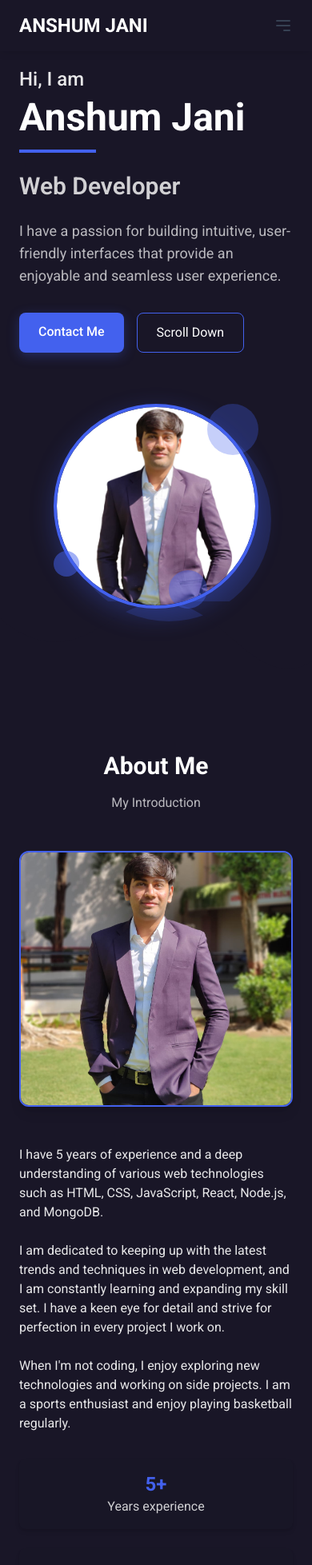
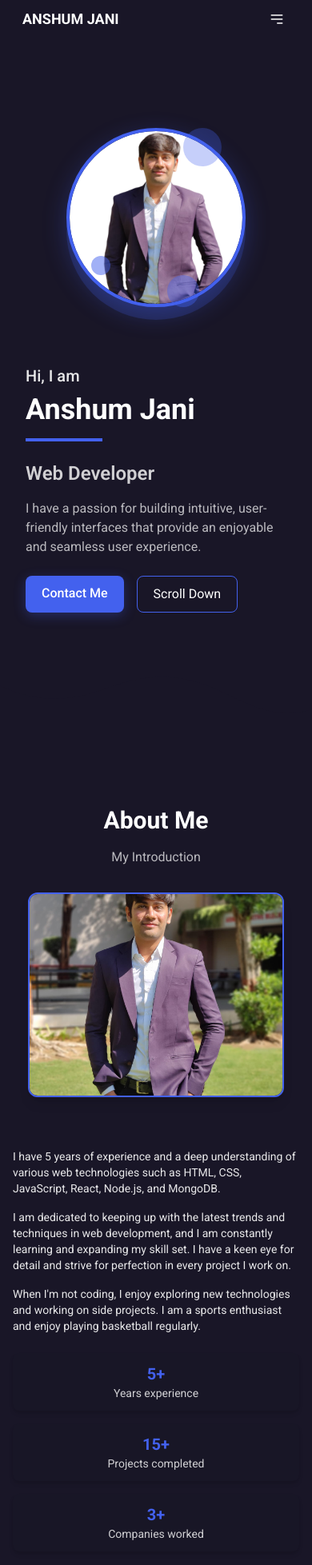
Before and after one commit to Anshum016/PortfolioWebsite, a React (Vite) app: page / in a window 390 px wide. Shown: the top 1957 px of the page at 80% size. Built offline with nearby package versions, Linux system fonts and the light colour scheme; a web font is replaced by a local one.

Commit message:
Second Commit

```diff
--- a/src/App.css
+++ b/src/App.css
@@ -1,12 +1,18 @@
 /* Global styles */
 html {
   scroll-behavior: smooth;
+  scroll-padding-top: 80px; /* Increased to better account for navbar on small screens */
+}
+
+body {
+  overflow-x: hidden; /* Prevent horizontal scrolling on mobile */
 }
 
 /* Main container styles */
 .main-container {
   min-height: 100vh;
   position: relative;
+  overflow-x: hidden;
 }
 
 /* Content wrapper styles */
@@ -35,6 +41,28 @@ html {
   transition: background-color 0.3s ease;
   position: relative;
   overflow: hidden; /* Added for shape dividers */
+  padding-bottom: 50px; /* Space for shape dividers */
+}
+
+/* Apply padding to all sections (except home which is handled individually) */
+#skills, #services, #portfolio, #contact {
+  padding-top: 28px;
+}
+
+@media (min-width: 640px) {
+  #home, #about, #skills, #services, #portfolio, #contact {
+    padding-bottom: 70px;
+  }
+
+  #skills, #services, #portfolio, #contact {
+    padding-top: 24px;
+  }
+}
+
+@media (min-width: 1024px) {
+  #home, #about, #skills, #services, #portfolio, #contact {
+    padding-bottom: 90px;
+  }
 }
 
 /* Shape Dividers */
@@ -60,7 +88,19 @@ html {
   position: relative;
   display: block;
   width: calc(100% + 1.3px);
-  height: 92px;
+  height: 50px;
+}
+
+@media (min-width: 640px) {
+  .shape-divider.wave svg {
+    height: 70px;
+  }
+}
+
+@media (min-width: 1024px) {
+  .shape-divider.wave svg {
+    height: 92px;
+  }
 }
 
 .shape-divider.wave .shape-fill {
@@ -72,7 +112,19 @@ html {
   position: relative;
   display: block;
   width: calc(100% + 1.3px);
-  height: 69px;
+  height: 40px;
+}
+
+@media (min-width: 640px) {
+  .shape-divider.triangle svg {
+    height: 55px;
+  }
+}
+
+@media (min-width: 1024px) {
+  .shape-divider.triangle svg {
+    height: 69px;
+  }
 }
 
 .shape-divider.triangle .shape-fill {
@@ -84,7 +136,19 @@ html {
   position: relative;
   display: block;
   width: calc(100% + 1.3px);
-  height: 50px;
+  height: 30px;
+}
+
+@media (min-width: 640px) {
+  .shape-divider.tilt svg {
+    height: 40px;
+  }
+}
+
+@media (min-width: 1024px) {
+  .shape-divider.tilt svg {
+    height: 50px;
+  }
 }
 
 .shape-divider.tilt .shape-fill {
@@ -96,7 +160,19 @@ html {
   position: relative;
   display: block;
   width: calc(100% + 1.3px);
-  height: 70px;
+  height: 40px;
+}
+
+@media (min-width: 640px) {
+  .shape-divider.curve svg {
+    height: 55px;
+  }
+}
+
+@media (min-width: 1024px) {
+  .shape-divider.curve svg {
+    height: 70px;
+  }
 }
 
 .shape-divider.curve .shape-fill {
@@ -130,3 +206,32 @@ footer::before {
 ::-webkit-scrollbar-thumb:hover {
   background: #3451d1;
 }
+
+/* Fix for mobile devices */
+@media (max-width: 640px) {
+  .container {
+    width: 100%;
+    padding-left: 1rem;
+    padding-right: 1rem;
+  }
+}
+
+/* Utility classes for consistent spacing */
+.section-padding {
+  padding-top: 4rem;
+  padding-bottom: 5rem;
+}
+
+@media (min-width: 640px) {
+  .section-padding {
+    padding-top: 5rem;
+    padding-bottom: 6rem;
+  }
+}
+
+@media (min-width: 1024px) {
+  .section-padding {
+    padding-top: 6rem;
+    padding-bottom: 7rem;
+  }
+}
--- a/src/Components/About.jsx
+++ b/src/Components/About.jsx
@@ -2,14 +2,14 @@ import React from 'react'
 
 const About = () => {
   return (
-    <div className="min-h-screen pt-24 pb-36 px-6">
+    <div className="min-h-screen pt-28 pb-24 px-4 sm:px-6">
       <div className="max-w-5xl mx-auto">
         <h2 className="text-3xl font-bold text-center mb-4" style={{ color: 'white' }}>About Me</h2>
-        <p className="text-center mb-12" style={{ color: 'rgba(255, 255, 255, 0.7)' }}>My Introduction</p>
+        <p className="text-center mb-8 sm:mb-12" style={{ color: 'rgba(255, 255, 255, 0.7)' }}>My Introduction</p>
 
-        <div className="flex flex-col md:flex-row items-center md:items-start gap-12">
-          <div className="w-full md:w-1/3">
-            <div className="rounded-xl w-full h-80 mx-auto overflow-hidden shadow-lg" style={{ backgroundColor: 'rgba(25, 22, 39, 0.5)', borderColor: 'var(--accent-color)', borderWidth: '2px' }}>
+        <div className="flex flex-col md:flex-row items-center md:items-start gap-8 md:gap-12">
+          <div className="w-full md:w-1/3 mb-8 md:mb-0">
+            <div className="rounded-xl w-full max-w-xs mx-auto h-64 sm:h-80 overflow-hidden shadow-lg" style={{ backgroundColor: 'rgba(25, 22, 39, 0.5)', borderColor: 'var(--accent-color)', borderWidth: '2px' }}>
               {/* About me image */}
               <img
                 src="/ImageAnshum2.jpg"
@@ -20,32 +20,32 @@ const About = () => {
           </div>
 
           <div className="w-full md:w-2/3">
-            <p className="mb-6" style={{ color: 'rgba(255, 255, 255, 0.9)' }}>
+            <p className="mb-4 sm:mb-6 text-sm sm:text-base" style={{ color: 'rgba(255, 255, 255, 0.9)' }}>
               I have 5 years of experience and a deep understanding of various web technologies such
               as HTML, CSS, JavaScript, React, Node.js, and MongoDB.
             </p>
-            <p className="mb-6" style={{ color: 'rgba(255, 255, 255, 0.9)' }}>
+            <p className="mb-4 sm:mb-6 text-sm sm:text-base" style={{ color: 'rgba(255, 255, 255, 0.9)' }}>
               I am dedicated to keeping up with the latest trends and techniques in web development,
               and I am constantly learning and expanding my skill set. I have a keen eye for detail
               and strive for perfection in every project I work on.
             </p>
-            <p className="mb-8" style={{ color: 'rgba(255, 255, 255, 0.9)' }}>
+            <p className="mb-6 sm:mb-8 text-sm sm:text-base" style={{ color: 'rgba(255, 255, 255, 0.9)' }}>
               When I'm not coding, I enjoy exploring new technologies and working on side projects.
               I am a sports enthusiast and enjoy playing basketball regularly.
             </p>
 
-            <div className="grid grid-cols-1 md:grid-cols-3 gap-6 mb-8">
-              <div className="text-center p-4 shadow-md rounded-lg" style={{ backgroundColor: 'rgba(25, 22, 39, 0.5)' }}>
-                <h3 className="text-2xl font-bold" style={{ color: 'var(--accent-color)' }}>5+</h3>
-                <p style={{ color: 'rgba(255, 255, 255, 0.8)' }}>Years experience</p>
+            <div className="grid grid-cols-1 sm:grid-cols-3 gap-4 sm:gap-6 mb-8">
+              <div className="text-center p-3 sm:p-4 shadow-md rounded-lg" style={{ backgroundColor: 'rgba(25, 22, 39, 0.5)' }}>
+                <h3 className="text-xl sm:text-2xl font-bold" style={{ color: 'var(--accent-color)' }}>5+</h3>
+                <p className="text-sm sm:text-base" style={{ color: 'rgba(255, 255, 255, 0.8)' }}>Years experience</p>
               </div>
-              <div className="text-center p-4 shadow-md rounded-lg" style={{ backgroundColor: 'rgba(25, 22, 39, 0.5)' }}>
-                <h3 className="text-2xl font-bold" style={{ color: 'var(--accent-color)' }}>15+</h3>
-                <p style={{ color: 'rgba(255, 255, 255, 0.8)' }}>Projects completed</p>
+              <div className="text-center p-3 sm:p-4 shadow-md rounded-lg" style={{ backgroundColor: 'rgba(25, 22, 39, 0.5)' }}>
+                <h3 className="text-xl sm:text-2xl font-bold" style={{ color: 'var(--accent-color)' }}>15+</h3>
+                <p className="text-sm sm:text-base" style={{ color: 'rgba(255, 255, 255, 0.8)' }}>Projects completed</p>
               </div>
-              <div className="text-center p-4 shadow-md rounded-lg" style={{ backgroundColor: 'rgba(25, 22, 39, 0.5)' }}>
-                <h3 className="text-2xl font-bold" style={{ color: 'var(--accent-color)' }}>3+</h3>
-                <p style={{ color: 'rgba(255, 255, 255, 0.8)' }}>Companies worked</p>
+              <div className="text-center p-3 sm:p-4 shadow-md rounded-lg" style={{ backgroundColor: 'rgba(25, 22, 39, 0.5)' }}>
+                <h3 className="text-xl sm:text-2xl font-bold" style={{ color: 'var(--accent-color)' }}>3+</h3>
+                <p className="text-sm sm:text-base" style={{ color: 'rgba(255, 255, 255, 0.8)' }}>Companies worked</p>
               </div>
             </div>
 
@@ -55,7 +55,7 @@ const About = () => {
                 download="Anshum_Jani_resume.pdf"
                 target="_blank"
                 rel="noopener noreferrer"
-                className="inline-block px-6 py-3 rounded-lg transition-colors font-medium mb-8"
+                className="inline-block px-5 sm:px-6 py-2.5 sm:py-3 rounded-lg transition-colors font-medium"
                 style={{
                   backgroundColor: 'var(--accent-color)',
                   color: 'white',
--- a/src/Components/HomeComponent.jsx
+++ b/src/Components/HomeComponent.jsx
@@ -2,24 +2,24 @@ import React from 'react';
 
 const Home = () => {
   return (
-    <div className="min-h-screen flex items-center justify-center px-6">
+    <div className="min-h-screen flex items-center justify-center px-4 sm:px-6 pt-24 sm:pt-20 pb-12">
       <div className="container mx-auto">
-        <div className="flex flex-col md:flex-row items-center justify-between">
+        <div className="flex flex-col md:flex-row items-center justify-between gap-10 lg:gap-16">
           {/* Left side - Text */}
-          <div className="md:w-1/2 mb-10 md:mb-0 md:pr-8">
-            <div className="mb-6">
-              <p className="text-2xl font-medium mb-2" style={{ color: 'rgba(255, 255, 255, 0.9)' }}>Hi, I am</p>
-              <h1 className="text-5xl md:text-6xl font-bold mb-4" style={{ color: 'white' }}>Anshum Jani</h1>
+          <div className="w-full md:w-1/2 mb-8 md:mb-0 md:pr-4 lg:pr-8 order-2 md:order-1 mt-8 sm:mt-0">
+            <div>
+              <p className="text-xl sm:text-2xl font-medium mb-2" style={{ color: 'rgba(255, 255, 255, 0.9)' }}>Hi, I am</p>
+              <h1 className="text-4xl sm:text-5xl md:text-6xl font-bold mb-4" style={{ color: 'white' }}>Anshum Jani</h1>
               <div className="h-1 w-24 mb-6" style={{ backgroundColor: 'var(--accent-color)' }}></div>
-              <h2 className="text-3xl md:text-4xl font-semibold mb-6" style={{ color: 'rgba(255, 255, 255, 0.8)' }}>Web Developer</h2>
-              <p className="text-lg max-w-lg mb-8" style={{ color: 'rgba(255, 255, 255, 0.7)' }}>
+              <h2 className="text-2xl sm:text-3xl md:text-4xl font-semibold mb-4 sm:mb-6" style={{ color: 'rgba(255, 255, 255, 0.8)' }}>Web Developer</h2>
+              <p className="text-base sm:text-lg max-w-lg mb-6 sm:mb-8" style={{ color: 'rgba(255, 255, 255, 0.7)' }}>
                 I have a passion for building intuitive, user-friendly interfaces that provide
                 an enjoyable and seamless user experience.
               </p>
-              <div className="flex gap-4">
+              <div className="flex flex-wrap gap-4">
                 <a
                   href="#contact"
-                  className="px-6 py-3 rounded-lg transition-colors font-medium"
+                  className="px-5 sm:px-6 py-2.5 sm:py-3 rounded-lg transition-colors font-medium text-center"
                   style={{
                     backgroundColor: 'var(--accent-color)',
                     color: 'white',
@@ -32,7 +32,7 @@ const Home = () => {
                 </a>
                 <a
                   href="#about"
-                  className="border px-6 py-3 rounded-lg transition-colors"
+                  className="border px-5 sm:px-6 py-2.5 sm:py-3 rounded-lg transition-colors text-center"
                   style={{
                     borderColor: '#4361ee',
                     color: 'white'
@@ -47,11 +47,11 @@ const Home = () => {
           </div>
 
           {/* Right side - Profile Photo */}
-          <div className="md:w-1/2 flex justify-center">
-            <div className="relative">
+          <div className="w-full md:w-1/2 flex justify-center items-center order-1 md:order-2 mt-16 md:mt-0">
+            <div className="relative w-full max-w-sm">
               {/* Main photo container */}
               <div
-                className="w-64 h-64 md:w-80 md:h-80 rounded-full overflow-hidden border-4 z-10 relative"
+                className="w-56 h-56 sm:w-64 sm:h-64 md:w-72 md:h-72 lg:w-80 lg:h-80 rounded-full overflow-hidden border-4 z-10 relative mx-auto"
                 style={{
                   borderColor: 'var(--accent-color)',
                   boxShadow: '0 10px 30px rgba(67, 97, 238, 0.3)'
@@ -71,7 +71,7 @@ const Home = () => {
 
               {/* Decorative elements */}
               <div
-                className="w-64 h-64 md:w-80 md:h-80 rounded-full absolute top-4 left-4 z-0"
+                className="w-56 h-56 sm:w-64 sm:h-64 md:w-72 md:h-72 lg:w-80 lg:h-80 rounded-full absolute top-4 left-1/2 -translate-x-1/2 md:left-4 md:translate-x-0 z-0"
                 style={{
                   backgroundColor: 'rgba(67, 97, 238, 0.2)',
                 }}
@@ -79,15 +79,15 @@ const Home = () => {
 
               {/* Floating dots decoration */}
               <div
-                className="absolute top-0 right-0 w-16 h-16 rounded-full z-20"
+                className="absolute top-0 right-1/4 md:right-0 w-12 sm:w-16 h-12 sm:h-16 rounded-full z-20"
                 style={{ backgroundColor: 'rgba(67, 97, 238, 0.3)' }}
               ></div>
               <div
-                className="absolute bottom-10 left-0 w-8 h-8 rounded-full z-20"
+                className="absolute bottom-10 left-1/4 md:left-0 w-6 sm:w-8 h-6 sm:h-8 rounded-full z-20"
                 style={{ backgroundColor: 'rgba(67, 97, 238, 0.5)' }}
               ></div>
               <div
-                className="absolute bottom-0 right-16 w-12 h-12 rounded-full z-20"
+                className="absolute bottom-0 right-1/3 md:right-16 w-10 sm:w-12 h-10 sm:h-12 rounded-full z-20"
                 style={{ backgroundColor: 'rgba(67, 97, 238, 0.4)' }}
               ></div>
             </div>
--- a/src/Components/Navbar.jsx
+++ b/src/Components/Navbar.jsx
@@ -1,7 +1,35 @@
-import React, { useState } from 'react'
+import React, { useState, useEffect } from 'react'
 
 const Navbar = () => {
   const [isMenuOpen, setIsMenuOpen] = useState(false);
+  const [scrolled, setScrolled] = useState(false);
+  const [activeSection, setActiveSection] = useState('home');
+
+  // Handle scroll effect
+  useEffect(() => {
+    const handleScroll = () => {
+      if (window.scrollY > 20) {
+        setScrolled(true);
+      } else {
+        setScrolled(false);
+      }
+
+      // Update active section
+      const sections = document.querySelectorAll('section[id]');
+      sections.forEach(section => {
+        const sectionTop = section.offsetTop;
+        const sectionHeight = section.offsetHeight;
+        const scrollY = window.scrollY;
+
+        if (scrollY >= sectionTop - 100 && scrollY < sectionTop + sectionHeight - 100) {
+          setActiveSection(section.getAttribute('id'));
+        }
+      });
+    };
+
+    window.addEventListener('scroll', handleScroll);
+    return () => window.removeEventListener('scroll', handleScroll);
+  }, []);
 
   const toggleMenu = () => {
     setIsMenuOpen(!isMenuOpen);
@@ -21,40 +49,44 @@ const Navbar = () => {
   ];
 
   return (
-    <nav className="py-4 px-6 w-full fixed top-0 z-10" style={{ backgroundColor: 'var(--bg-color-primary)', boxShadow: '0 2px 10px rgba(0, 0, 0, 0.1)' }}>
+    <nav
+      className={`py-2 sm:py-3 px-3 sm:px-6 w-full fixed top-0 z-50 transition-all duration-300 ${scrolled ? 'shadow-lg' : ''}`}
+      style={{ backgroundColor: 'var(--bg-color-primary)', boxShadow: scrolled ? '0 2px 10px rgba(0, 0, 0, 0.2)' : 'none' }}
+    >
       <div className="container mx-auto flex justify-between items-center">
-        <a href="#home" className="text-2xl font-bold" style={{ color: 'white' }}>
+        <a href="#home" className="text-lg sm:text-xl md:text-2xl font-bold" style={{ color: 'white' }}>
           ANSHUM JANI
         </a>
 
         {/* Mobile menu button */}
         <button
-          className="md:hidden text-gray-700"
+          className="md:hidden text-white p-1.5 sm:p-2 rounded-md focus:outline-none"
           onClick={toggleMenu}
+          aria-label="Toggle navigation menu"
         >
           {isMenuOpen ? (
-            <svg xmlns="http://www.w3.org/2000/svg" className="h-6 w-6" fill="none" viewBox="0 0 24 24" stroke="currentColor">
+            <svg xmlns="http://www.w3.org/2000/svg" className="h-5 w-5 sm:h-6 sm:w-6" fill="none" viewBox="0 0 24 24" stroke="currentColor">
               <path strokeLinecap="round" strokeLinejoin="round" strokeWidth={2} d="M6 18L18 6M6 6l12 12" />
             </svg>
           ) : (
-            <svg xmlns="http://www.w3.org/2000/svg" className="h-6 w-6" fill="none" viewBox="0 0 24 24" stroke="currentColor">
+            <svg xmlns="http://www.w3.org/2000/svg" className="h-5 w-5 sm:h-6 sm:w-6" fill="none" viewBox="0 0 24 24" stroke="currentColor">
               <path strokeLinecap="round" strokeLinejoin="round" strokeWidth={2} d="M4 6h16M4 12h16m-7 6h7" />
             </svg>
           )}
         </button>
 
         {/* Desktop Navigation */}
-        <div className="hidden md:flex space-x-6">
+        <div className="hidden md:flex space-x-4 lg:space-x-6">
           {navLinks.map((link, index) => (
             <a
               key={index}
               href={link.path}
-              className="transition-colors font-medium relative group"
-              style={{ color: 'white' }}
+              className={`transition-colors font-medium py-2 px-1 relative group ${activeSection === link.path.slice(1) ? 'text-blue-400' : 'text-white'}`}
+              style={{ color: activeSection === link.path.slice(1) ? 'var(--accent-color)' : 'white' }}
             >
               {link.title}
               <span
-                className="absolute left-0 right-0 bottom-0 h-0.5 transform scale-x-0 transition-transform duration-300 group-hover:scale-x-100"
+                className={`absolute left-0 right-0 bottom-0 h-0.5 transform ${activeSection === link.path.slice(1) ? 'scale-x-100' : 'scale-x-0'} transition-transform duration-300 group-hover:scale-x-100`}
                 style={{ backgroundColor: 'var(--accent-color)' }}
               ></span>
             </a>
@@ -63,27 +95,28 @@ const Navbar = () => {
       </div>
 
       {/* Mobile Navigation */}
-      {isMenuOpen && (
-        <div className="md:hidden mt-4 px-4" style={{ backgroundColor: 'var(--bg-color-primary)' }}>
-          <div className="flex flex-col space-y-4">
+      <div
+        className={`md:hidden mt-1 sm:mt-2 px-3 sm:px-4 overflow-hidden transition-all duration-300 ease-in-out ${isMenuOpen ? 'max-h-96 opacity-100' : 'max-h-0 opacity-0'}`}
+        style={{ backgroundColor: 'var(--bg-color-primary)' }}
+      >
+        <div className="flex flex-col space-y-1 sm:space-y-2 py-2">
           {navLinks.map((link, index) => (
             <a
               key={index}
               href={link.path}
-                className="transition-colors py-2 font-medium relative group"
-                style={{ color: 'white' }}
+              className={`transition-colors py-2 pl-2 font-medium relative group border-b border-gray-700 ${activeSection === link.path.slice(1) ? 'text-blue-400' : 'text-white'}`}
+              style={{ color: activeSection === link.path.slice(1) ? 'var(--accent-color)' : 'white' }}
               onClick={closeMenu}
             >
               {link.title}
               <span
-                  className="absolute left-0 right-0 bottom-0 h-0.5 transform scale-x-0 transition-transform duration-300 group-hover:scale-x-100"
+                className={`absolute left-0 bottom-0 w-1 h-full transform ${activeSection === link.path.slice(1) ? 'scale-y-100' : 'scale-y-0'} origin-bottom transition-transform duration-300 group-hover:scale-y-100`}
                 style={{ backgroundColor: 'var(--accent-color)' }}
               ></span>
             </a>
           ))}
         </div>
       </div>
-      )}
     </nav>
   )
 }
```
Also changed, not shown: 1 other file (tests, documents, lock files or other folders). Lines whose indentation alone changed are shown as unchanged.
